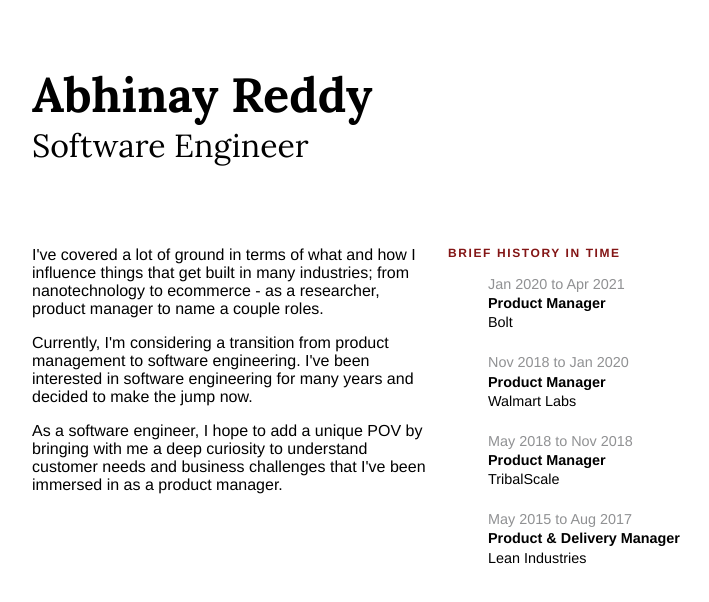
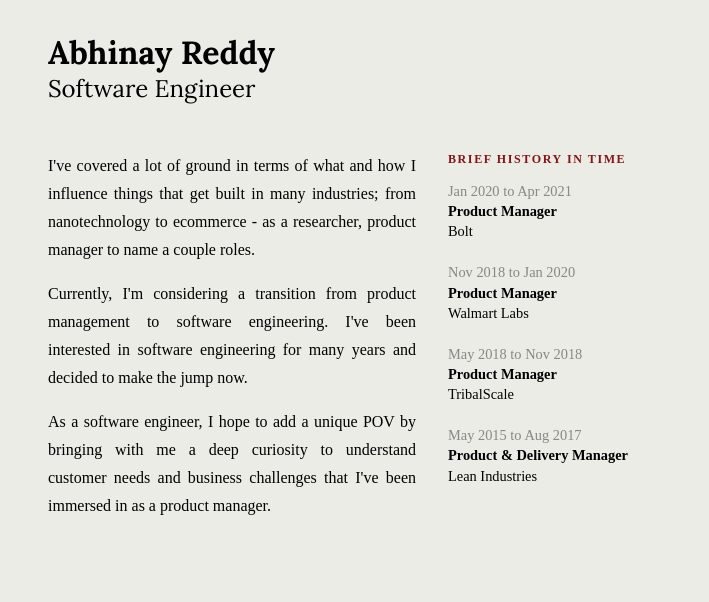
Before and after one commit to xprmnts/my-portfolio, a Next.js app: page / in a window 1280 px wide. Shown: the top 602 px of the page, without its empty margins (208-917 px from the left). Built offline with nearby package versions, Linux system fonts and the light colour scheme.

Commit message:
added flexbox to summary content, improved styling to summary description, added styling to timeline

```diff
--- a/components/Header/Header.module.css
+++ b/components/Header/Header.module.css
@@ -1,26 +1,18 @@
 .header {
-    margin: 4rem 4rem;
-    width: 50rem;
-
+    padding: 1rem;
+    width: 100%;
+    max-width: 50rem;
+    margin: 1rem auto;
     display: flex;
     flex-direction: column;
     align-items: flex-start;
 }
 .header h1 {
     margin: 0rem;
-    font-size: 3rem;
     font-weight: 700;
 }
 
 .header h2 {
     margin: 0rem;
-    font-size: 2rem;
     font-weight: 400;
-    margin-top: 0rem;
 }
-
-@media screen and (min-width: 1025px) {
-    .header {
-        margin: 4rem auto;
-    }
-}
--- a/components/Summary/Summary.js
+++ b/components/Summary/Summary.js
@@ -3,12 +3,16 @@ import Timeline from './Timeline.js';
 import classes from './Summary.module.css';
 
 const Summary = ({ summary, timeline }) => {
-    console.log(timeline);
     return (
-        <section className={classes['summary-container']}>
-            <ReactMarkdown className={classes.summary}>{summary}</ReactMarkdown>
-            <Timeline timeline={timeline} />
-        </section>
+        <div className={classes['summary-container']}>
+            <ReactMarkdown className={classes['summary-description']}>
+                {summary}
+            </ReactMarkdown>
+            <Timeline
+                className={classes['summary-timeline']}
+                timeline={timeline}
+            />
+        </div>
     );
 };
 
--- a/components/Summary/Summary.module.css
+++ b/components/Summary/Summary.module.css
@@ -1,12 +1,23 @@
 .summary-container {
-    width: 50rem;
+    max-width: 50rem;
     margin: auto;
     display: flex;
-
-    font-family: 'Avenir-Light', 'Helvetica Neue', 'Helvetica', 'Arial',
-        'Lucida Grande', 'sans-serif';
+    flex-wrap: wrap;
 }
 
-.summary {
-    width: 25rem;
+.summary-description {
+    max-width: 25rem;
+    padding: 0rem 1rem;
+    text-align: justify;
+    text-justify: inter-word;
 }
+
+.summary-description p {
+    font-family: 'Avenir-Light';
+    line-height: 1.75em;
+}
+
+.summary-timeline {
+    padding: 1rem;
+    flex-grow: 1;
+}
--- a/components/Summary/Timeline.module.css
+++ b/components/Summary/Timeline.module.css
@@ -1,5 +1,6 @@
 .timeline {
-    margin: 1rem;
+    padding: 1rem;
+    font-family: 'Avenir';
 }
 .timeline-title {
     color: #831515;
@@ -11,6 +12,7 @@
 
 .timeline ul {
     list-style: none;
+    padding: 0rem;
 }
 
 .timeline li {
--- a/pages/index.js
+++ b/pages/index.js
@@ -1,23 +1,27 @@
+import { Fragment } from 'react';
 import { getFeaturedSummary, getTimeline } from '../lib/content-utils';
 import Header from '../components/Header/Header';
 import Summary from '../components/Summary/Summary';
 
 export default function Home(props) {
     return (
-        <div>
+        <Fragment>
             <Header />
-            <Summary summary={props.summary} timeline={props.timeline} />
-        </div>
+            <Summary
+                summary={props.summaryDescription}
+                timeline={props.timeline}
+            />
+        </Fragment>
     );
 }
 
 export async function getStaticProps() {
-    const summary = getFeaturedSummary();
+    const summaryDescription = getFeaturedSummary();
     const timeline = getTimeline();
 
     return {
         props: {
-            summary,
+            summaryDescription,
             timeline
         }
     };
--- a/styles/globals.css
+++ b/styles/globals.css
@@ -5,6 +5,10 @@ body {
     padding: 0;
     margin: 0;
     font-family: 'Lora', serif;
+    background: #ecece6;
+    text-rendering: optimizeLegibility;
+    -webkit-font-smoothing: antialiased;
+    -moz-osx-font-smoothing: grayscale;
 }
 
 a {
```
